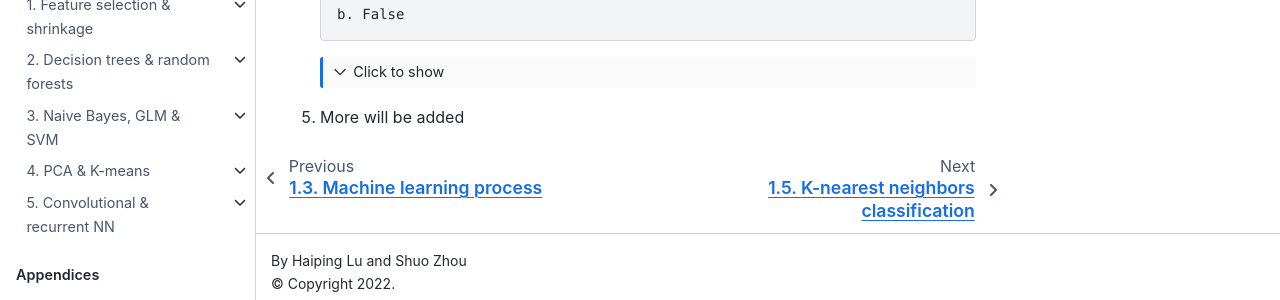
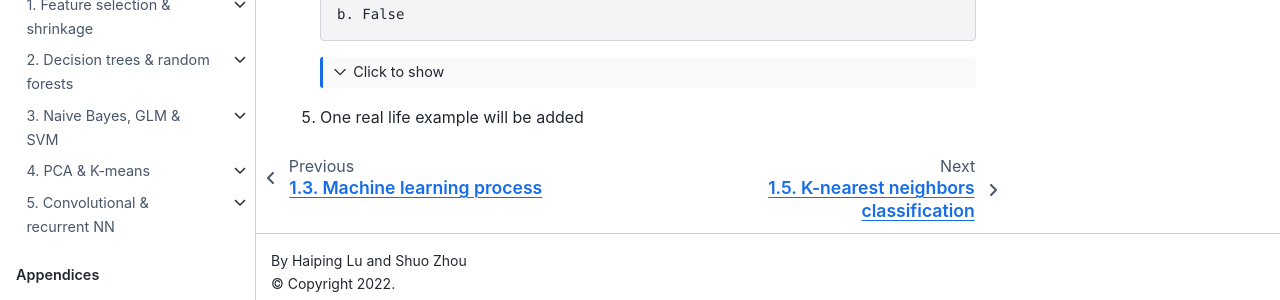
Before and after one commit to pykale/transparentML, a Jupyter Book: the page built from content/01-intro/ml-transp.md, in a window 1280 px wide and 900 px high, scrolled down 7468 px. Shown: the part 589-889 px from the top of the window. Built offline with Jupyter Book 1.0.4 settings and Sphinx 7.4.7 and the Sphinx Book theme 1.1.4, drawn with Linux system fonts in a browser that asks for light colours; pages that are not in the unit, such as notebooks, are missing from menus; cross-references to code outside the pages are shown as plain code.

Commit message:
small change on KNN

````diff
--- a/content/01-intro/ml-transp.md
+++ b/content/01-intro/ml-transp.md
@@ -174,4 +174,4 @@ The applicability and implications of transparency trade-offs depend on context
     ```{toggle}
     Answer:
     ```
-5. More will be added
+5. One real life example will be added
````
Also changed, not shown: content/01-intro/knn.ipynb.
